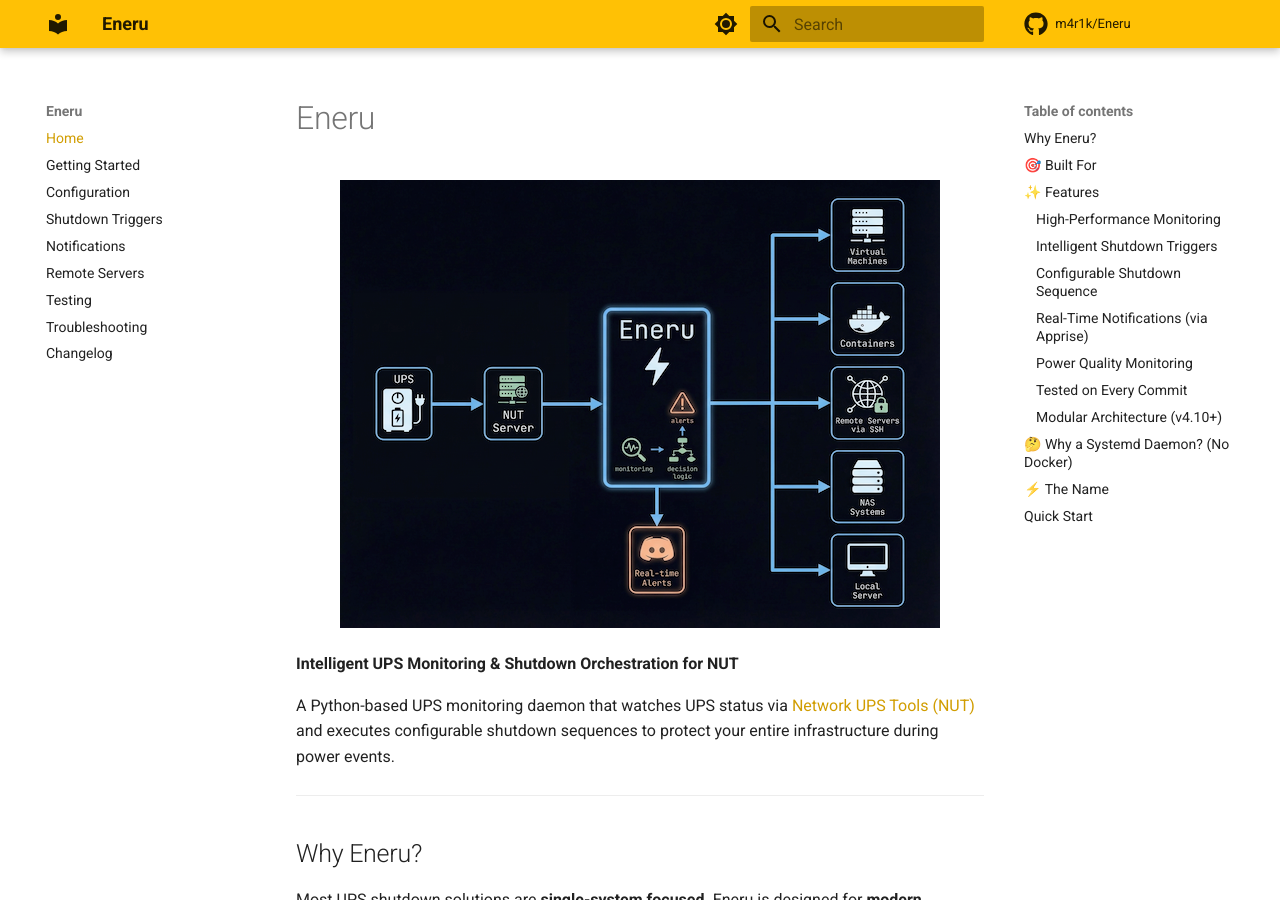
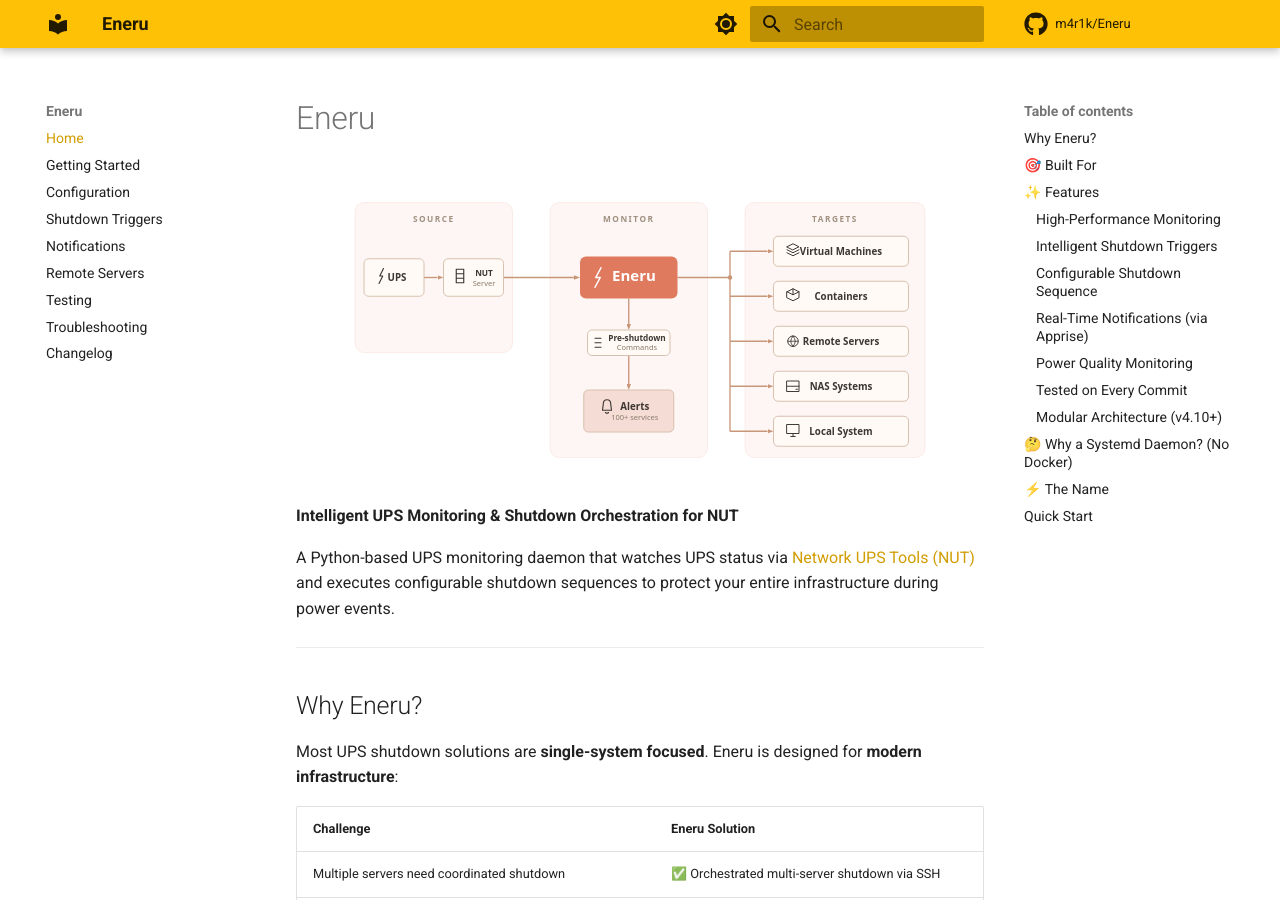
Before and after one commit to m4r1k/Eneru, an MkDocs documentation site: the page built from docs/index.md, in a window 1280 px wide and 900 px high. Built offline with MkDocs 1.6.1 and Material for MkDocs 9.7.7, drawn with Linux system fonts in a browser that asks for light colours; comment, search, counter and statistics services are not loaded.

Commit message:
docs: replace PNG architecture diagram with minimal SVG

```diff
--- a/docs/index.md
+++ b/docs/index.md
@@ -1,7 +1,7 @@
 # Eneru
 
 <p align="center">
-  <img src="images/eneru-diagram.png" alt="Eneru Architecture" width="600">
+  <img src="images/eneru-diagram.svg" alt="Eneru Architecture" width="600">
 </p>
 
 **Intelligent UPS Monitoring & Shutdown Orchestration for NUT**
```
Also changed, not shown: README.md (+1 -1 lines), docs/images/eneru-diagram.png (deleted), docs/images/eneru-diagram.svg (added).
